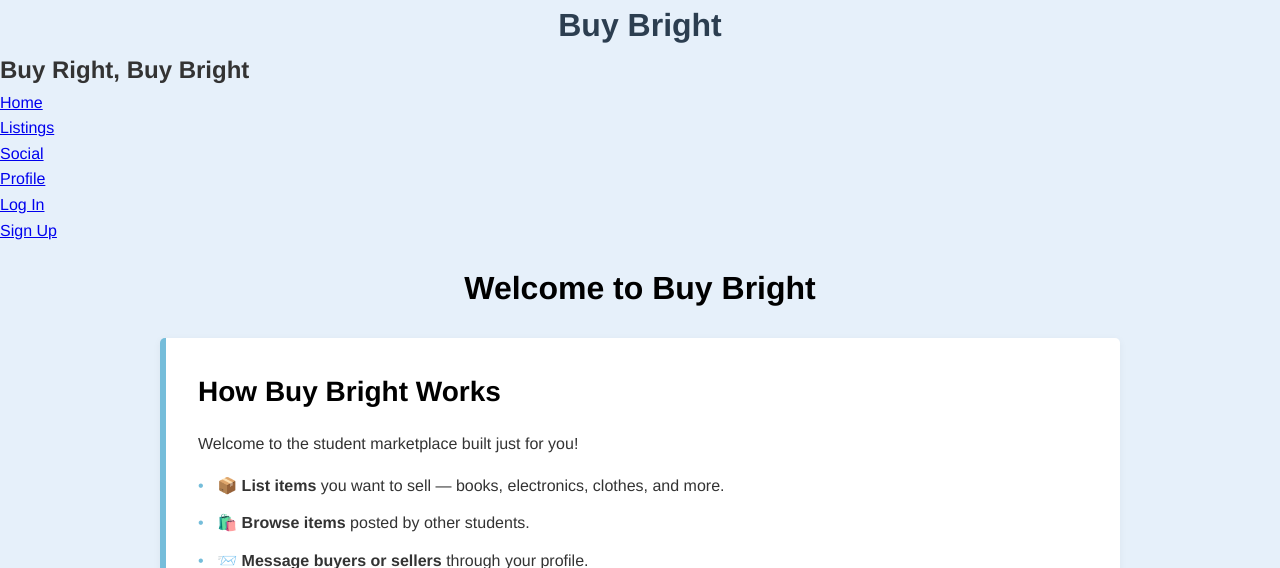
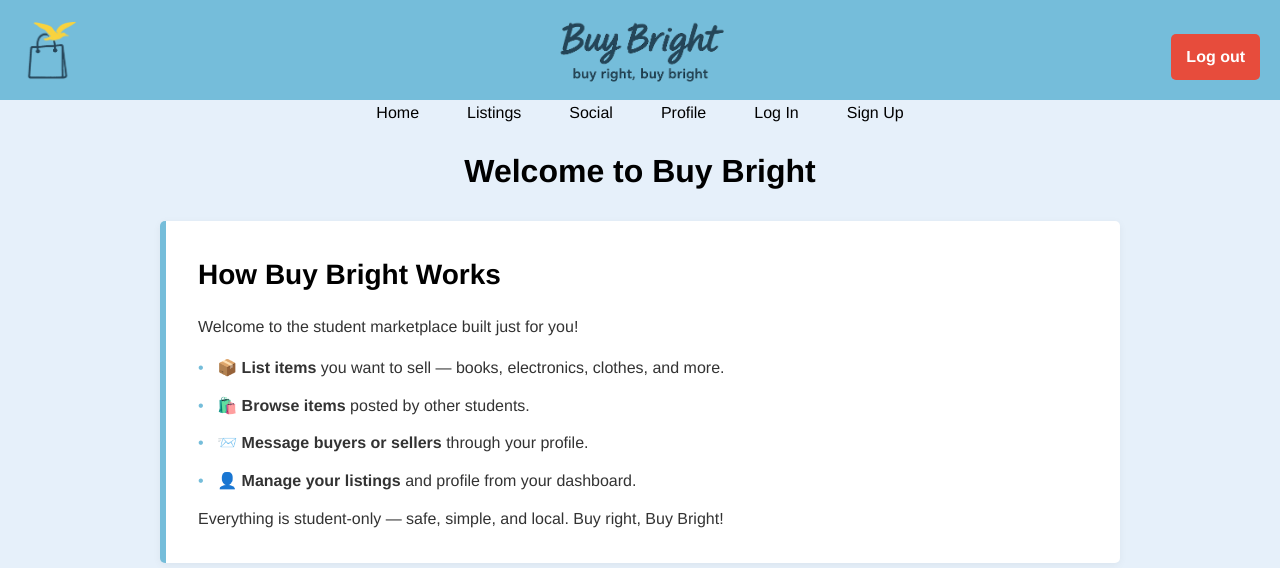
Before and after one commit to latifatt15/ci536, a PHP site: page /index.php in a window 1280 px wide. Shown: the top 568 px of the page. Run offline with PHP 8.4, Linux system fonts and the light colour scheme; the visitor is signed in with stand-in values (Sample User, id 1); data that the repository does not hold is empty.

Commit message:
Update header.php

```diff
--- a/includes/header.php
+++ b/includes/header.php
@@ -6,16 +6,26 @@
     <title>Buy Bright</title>
     <link rel="stylesheet" href="https://cdn.jsdelivr.net/npm/@tabler/icons-webfont@latest/dist/tabler-icons.min.css">
     <link href="https://fonts.googleapis.com/css2?family=Inter:wght@400;500;600&display=swap" rel="stylesheet">
-    <link rel="stylesheet" href="/ci536/css/style.css">
+    <link href="https://fonts.googleapis.com/css2?family=Inter&display=swap" rel="stylesheet">
+    <link rel="stylesheet" href="/ci536/css/style2.css">
+    <link rel="icon" href="images/logo.ico">
 </head>
 <body>
-    <header>
-        <h1>Buy Bright</h1>
-        <h2>Buy Right, Buy Bright</h2>
+    <header class="site-header">
+        <div class="header-inner">
+        <img src ="images/logoNoName.png" class="logo" alt="BuyBright Logo">
+        <img src ="images/logoName.png" class="logoName" alt="BuyBright Logo Name">
+        </div>
+        <?php if (isset($_SESSION['user_id'])): ?>
+  <div class="logout-container">
+    <a href="logout.php" class="logout-btn">Log out</a>
+  </div>
+<?php endif; ?>
+
     </header>
-    <nav>
-        <ul>
-            <li><a href="../index.php">Home</a></li>
+    <nav class="nav-links">
+        <ul class="nav-menu">
+            <li><a href="/ci536/index.php">Home</a></li>
             <li><a href="listings.php">Listings</a></li>
             <li><a href="social.php">Social</a></li>
             <li><a href="profile.php">Profile</a></li>
```
